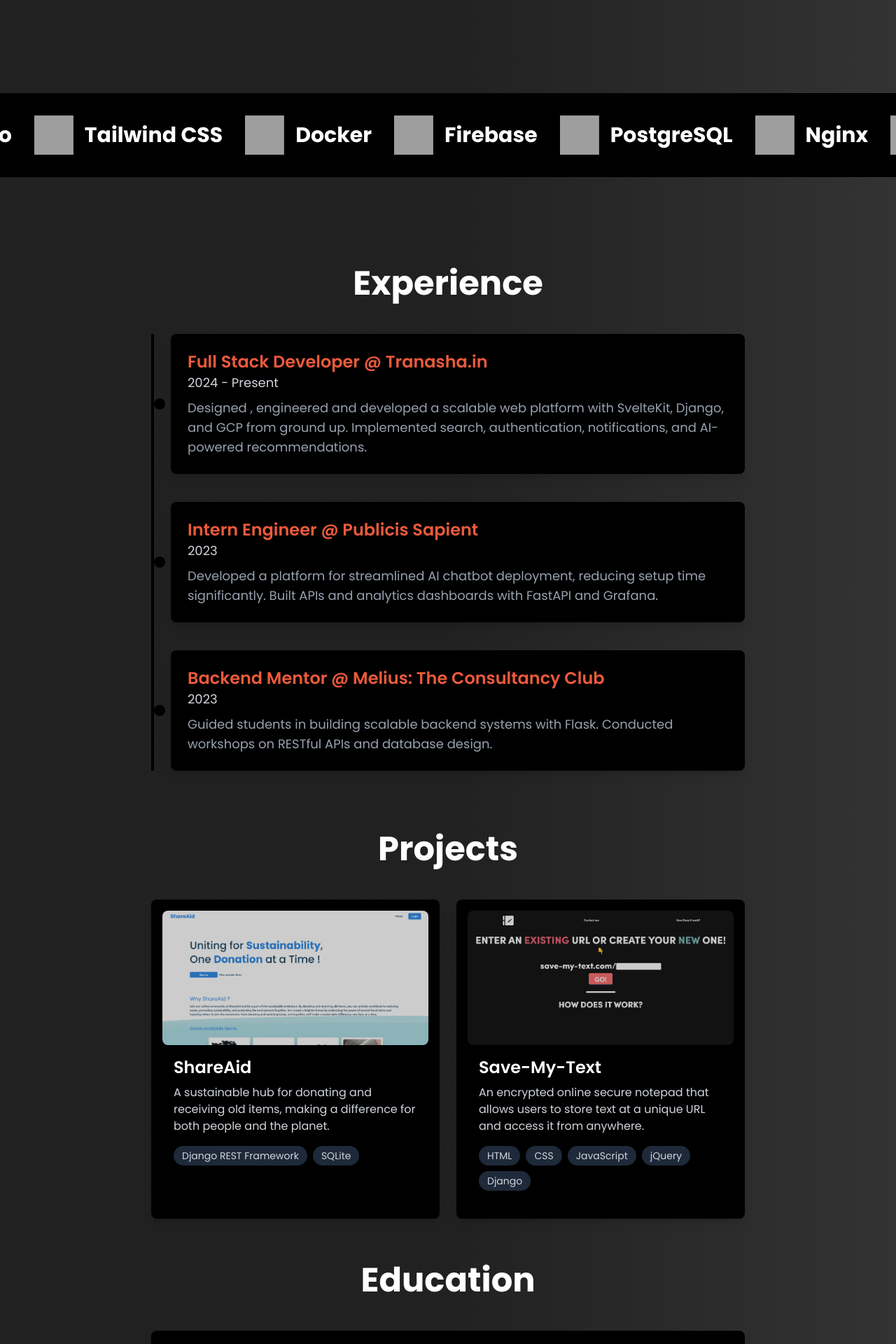
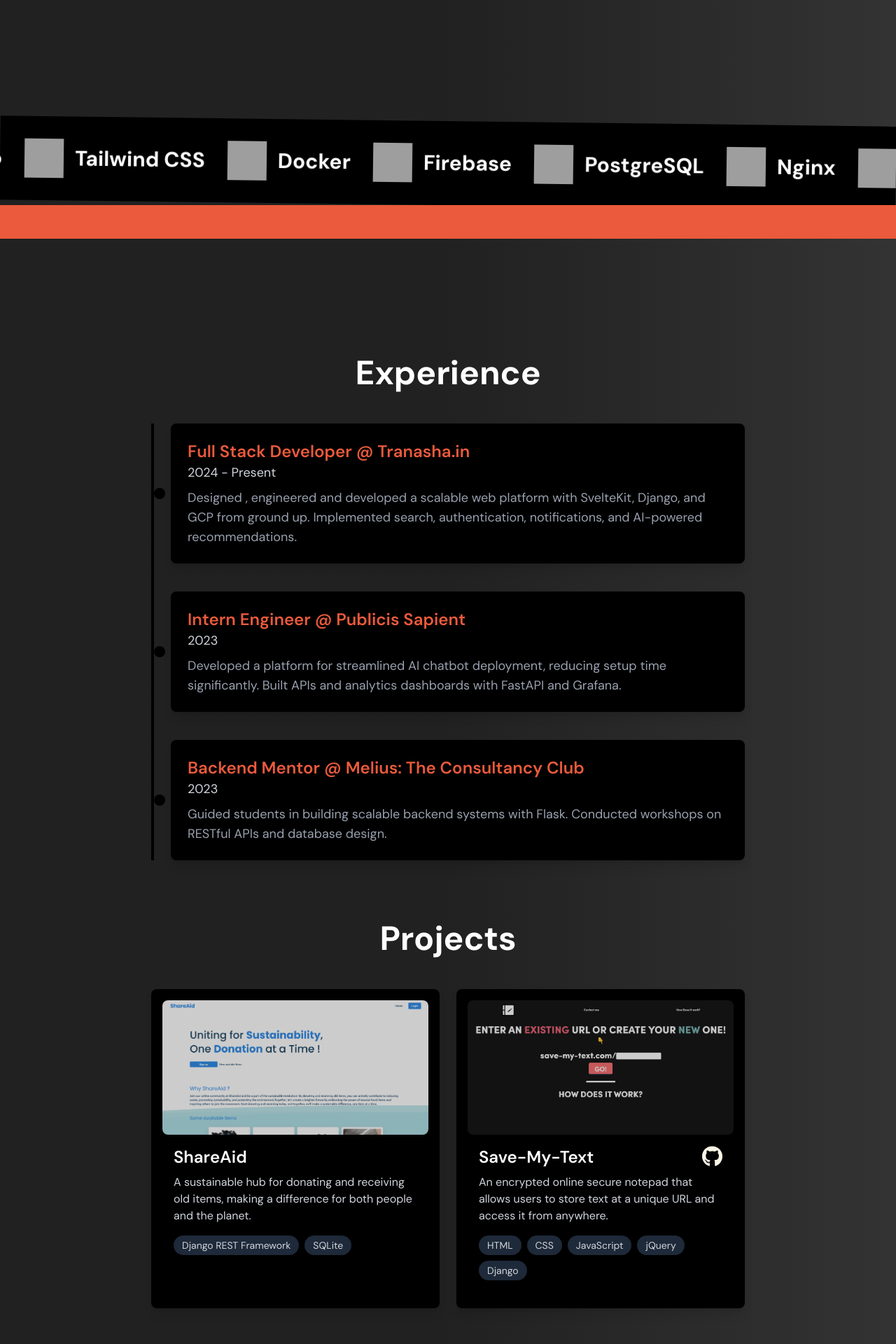
Before and after one commit to namansethi13/portfolio, a React (Vite) app: page / in a window 1280 px wide. Shown: the part 680-2600 px from the top of the page at 70% size. Built offline with nearby package versions, Linux system fonts and the light colour scheme; grey boxes are pictures that could not be loaded.

Commit message:
some ui changes

```diff
--- a/package.json
+++ b/package.json
@@ -4,7 +4,7 @@
   "version": "0.0.0",
   "type": "module",
   "scripts": {
-    "dev": "vite",
+    "dev": "vite --host",
     "build": "tsc -b && vite build",
     "lint": "eslint .",
     "preview": "vite preview"
--- a/src/components/Projects.tsx
+++ b/src/components/Projects.tsx
@@ -1,3 +1,5 @@
+import {faGithub} from "@fortawesome/free-brands-svg-icons"
+import { FontAwesomeIcon } from "@fortawesome/react-fontawesome";
 const projects = [
     {
       name: "ShareAid",
@@ -11,7 +13,8 @@
       description: "An encrypted online secure notepad that allows users to store text at a unique URL and access it from anywhere.",
       techStack: ["HTML", "CSS", "JavaScript", "jQuery", "Django"],
       link: "https://save-my-text.vercel.app/",
-      image: "/save-my-text-ui.PNG"
+      image: "/save-my-text-ui.PNG",
+      github: "https://github.com/namansethi13/SaveMyText"
     },
   ];
 
@@ -37,7 +40,14 @@
                 />
               </div>
               <div className="p-4">
-                <h3 className="text-xl md:text-2xl font-semibold text-white">{project.name}</h3>
+                <h3 className="text-xl md:text-2xl font-semibold text-white">{project.name} {project?.github && (
+                  <button onClick={(e) => {
+                    e.preventDefault();
+                    window.open(project.github, "_blank");
+                  }} className="float-right">
+                   <FontAwesomeIcon icon={faGithub} className="text-3xl text-light cursor-pointer" />
+                  </button>
+                )}</h3>
                 <p className="text-gray-300 mt-2">{project.description}</p>
                 <div className="flex flex-wrap mt-4">
                   {project.techStack.map((tech, idx) => (
--- a/src/components/TechMarquee.tsx
+++ b/src/components/TechMarquee.tsx
@@ -61,12 +61,14 @@
   }, [marqueeStop]);
 
   return (
-    <div className="relative bg-gradient-to-r from-[#212121] via-[#212121] to-[#333333] w-full h-full overflow-hidden">
+    <div className="relative bg-gradient-to-r from-[#212121] via-[#212121] to-[#333333] w-full h-full overflow-hidden py-10">
+
       <div
-        className="relative w-full overflow-hidden bg-black py-6 overflow-x-hidden mb-10"
+        className="relative w-full overflow-hidden bg-black py-6 overflow-x-hidden   transform rotate-[0.7deg]"
         onMouseEnter={() => setMarqueeStop(true)}
         onMouseLeave={() => setMarqueeStop(false)}
       >
+
         {/* Moved event handlers to the container */}
         <div
           ref={marqueeRef}
@@ -89,6 +91,12 @@
           ))}
         </div>
       </div>
+      <div
+        className="relative w-full overflow-hidden bg-highlight py-6 overflow-x-hidden mb-10 "
+        onMouseEnter={() => setMarqueeStop(true)}
+        onMouseLeave={() => setMarqueeStop(false)}
+      >
+        </div>
     </div>
   );
 }
--- a/src/index.css
+++ b/src/index.css
@@ -1,4 +1,5 @@
 @import url('https://fonts.googleapis.com/css2?family=Poppins:wght@400;500;600;700&display=swap');
+@import url('https://fonts.googleapis.com/css2?family=DM+Sans:ital,opsz,wght@0,9..40,100..1000;1,9..40,100..1000&family=Open+Sans:ital,wght@0,300..800;1,300..800&family=Poppins:ital,wght@0,100;0,200;0,300;0,400;0,500;0,600;0,700;0,800;0,900;1,100;1,200;1,300;1,400;1,500;1,600;1,700;1,800;1,900&display=swap');
 @import "tailwindcss";
 @theme {
     --color-light: #FBF5E5;
@@ -7,12 +8,21 @@
     --color-accent: #7E60BF;
 
 }
+html{
+    scroll-behavior: smooth;
+}
 body {
-    font-family: 'Poppins', sans-serif;
+    font-family: 'DM Sans', sans-serif;
   }
 
   .animate-marquee {
     animation: marquee 20s linear infinite; /* Adjust duration as needed */
+  }
+  @media screen and (max-width: 768px) {
+    .animate-marquee {
+      animation: marquee 7s linear infinite; /* Adjust duration as needed */
+    }
+
   }
 
   @keyframes marquee {
```
Also changed, not shown: src/components/CTA.tsx (line endings or trailing spaces), src/components/Education.tsx (line endings or trailing spaces), src/components/Experience.tsx (line endings or trailing spaces), src/components/Footer.tsx (line endings or trailing spaces), src/components/Hero.tsx (line endings or trailing spaces), src/components/Navbar.tsx (line endings or trailing spaces).
